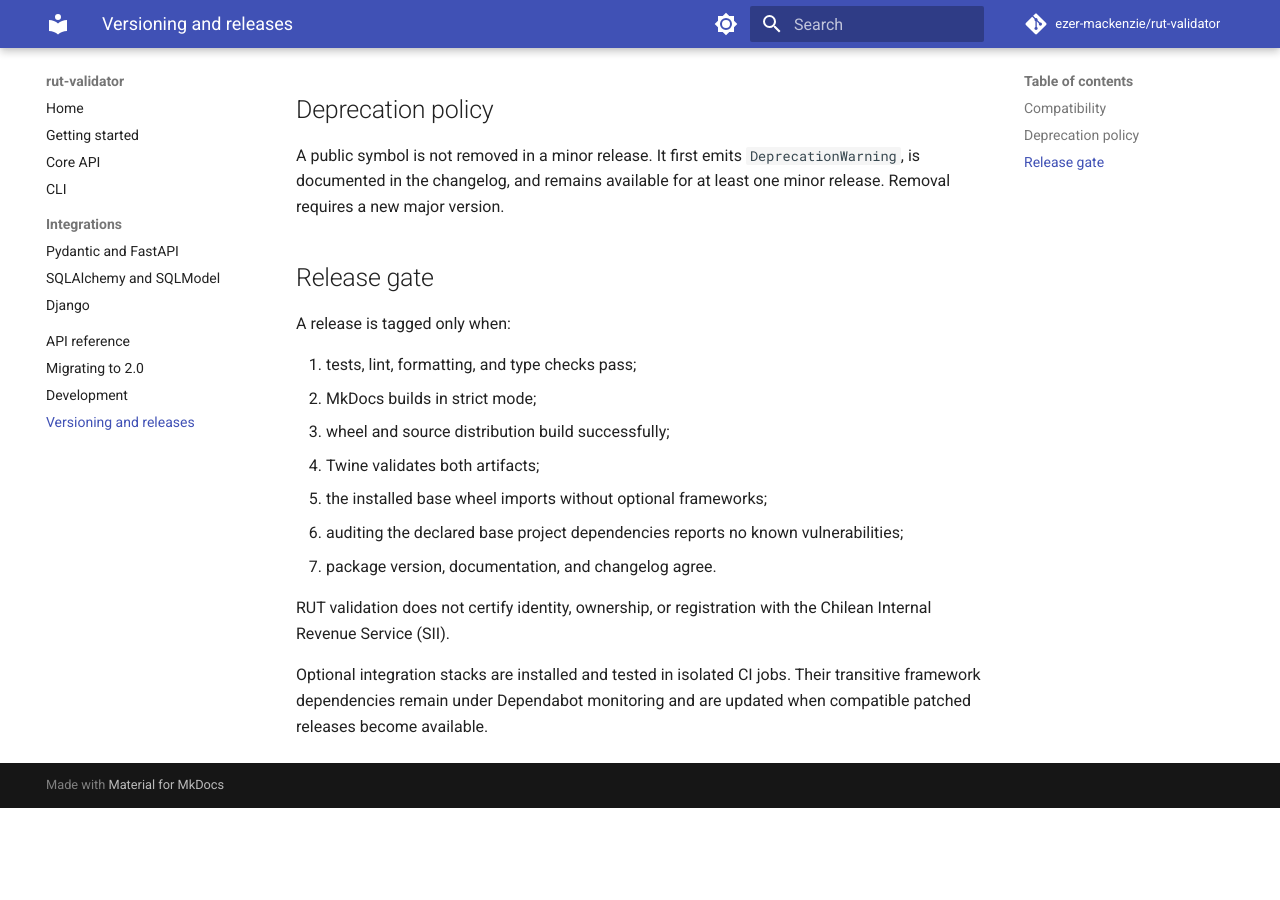
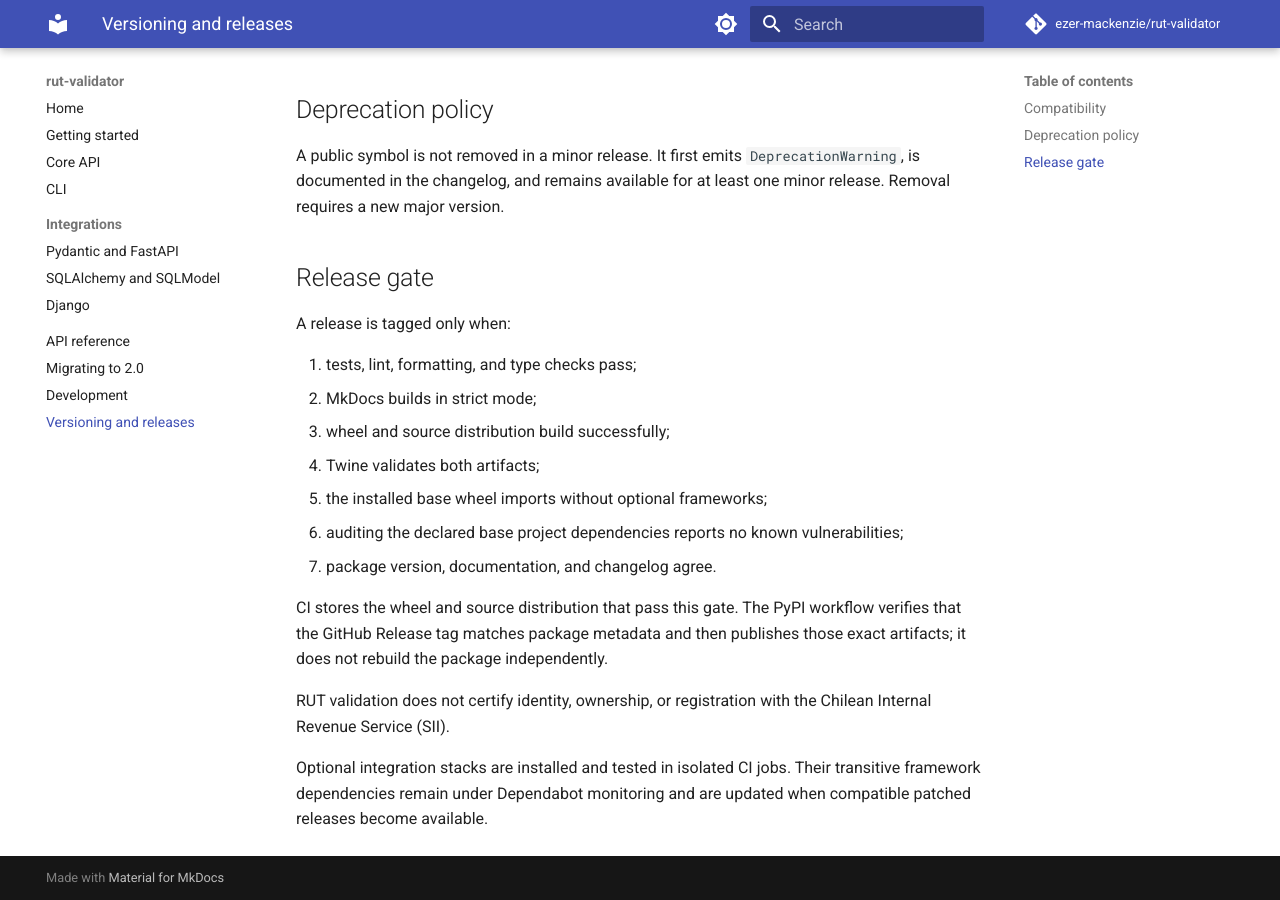
Before and after one commit to ezer-mackenzie/rut-validator, an MkDocs documentation site: the page built from docs/release-policy.md, in a window 1280 px wide and 900 px high, scrolled down 574 px. Built offline with MkDocs 1.6.1 and Material for MkDocs 9.7.7, drawn with Linux system fonts in a browser that asks for light colours; comment, search, counter and statistics services are not loaded; before the commit the page ends 1382 px from its top, so only the background shows below that.

Commit message:
ci: publish artifacts validated by the release gate
Co-authored-by: Codex <noreply@openai.com>

```diff
--- a/docs/release-policy.md
+++ b/docs/release-policy.md
@@ -37,6 +37,10 @@ A release is tagged only when:
    vulnerabilities;
 7. package version, documentation, and changelog agree.
 
+CI stores the wheel and source distribution that pass this gate. The PyPI
+workflow verifies that the GitHub Release tag matches package metadata and then
+publishes those exact artifacts; it does not rebuild the package independently.
+
 RUT validation does not certify identity, ownership, or registration with the
 Chilean Internal Revenue Service (SII).
 
```
Also changed, not shown: CHANGELOG.md (+3 -0 lines), 2 other files.
